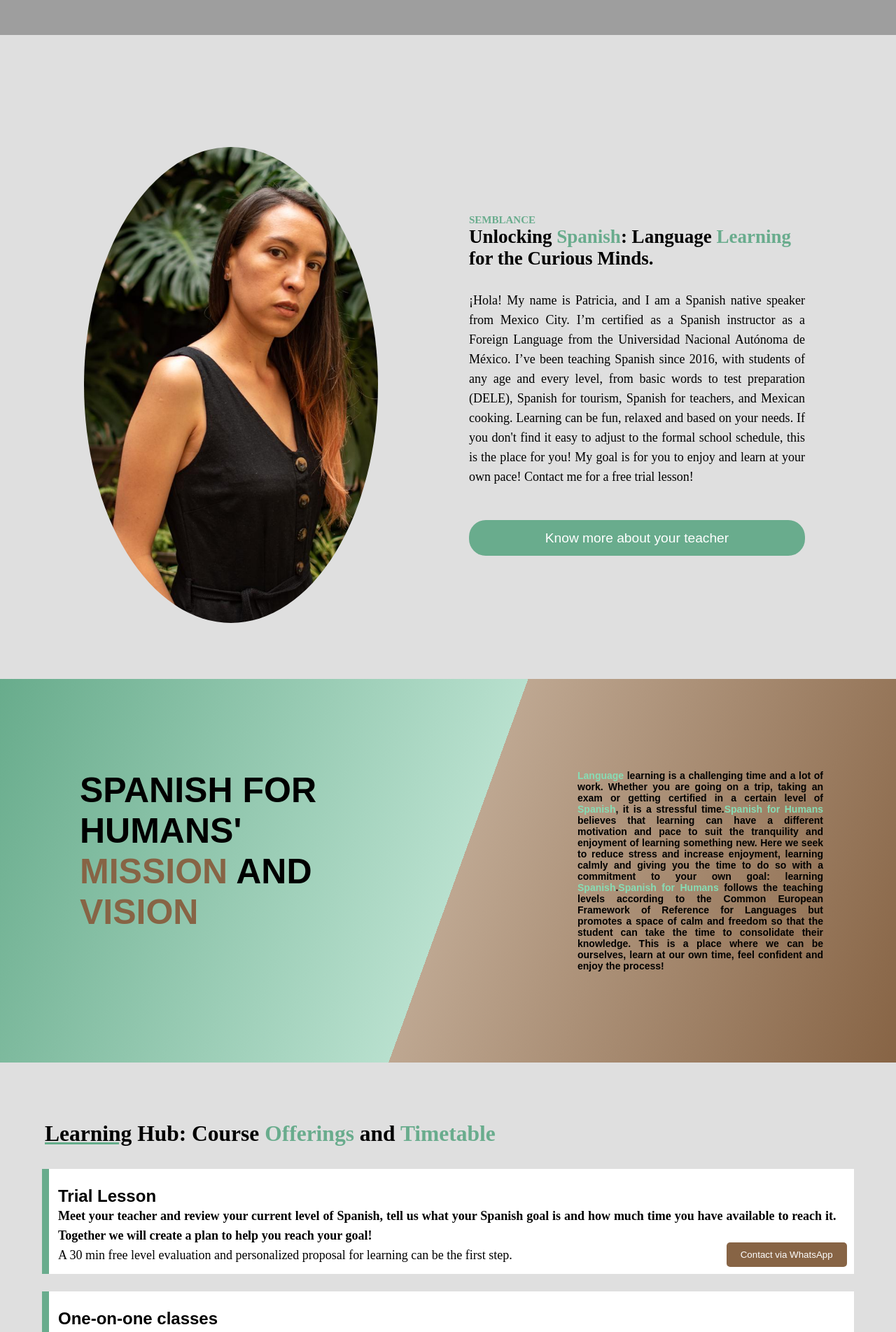
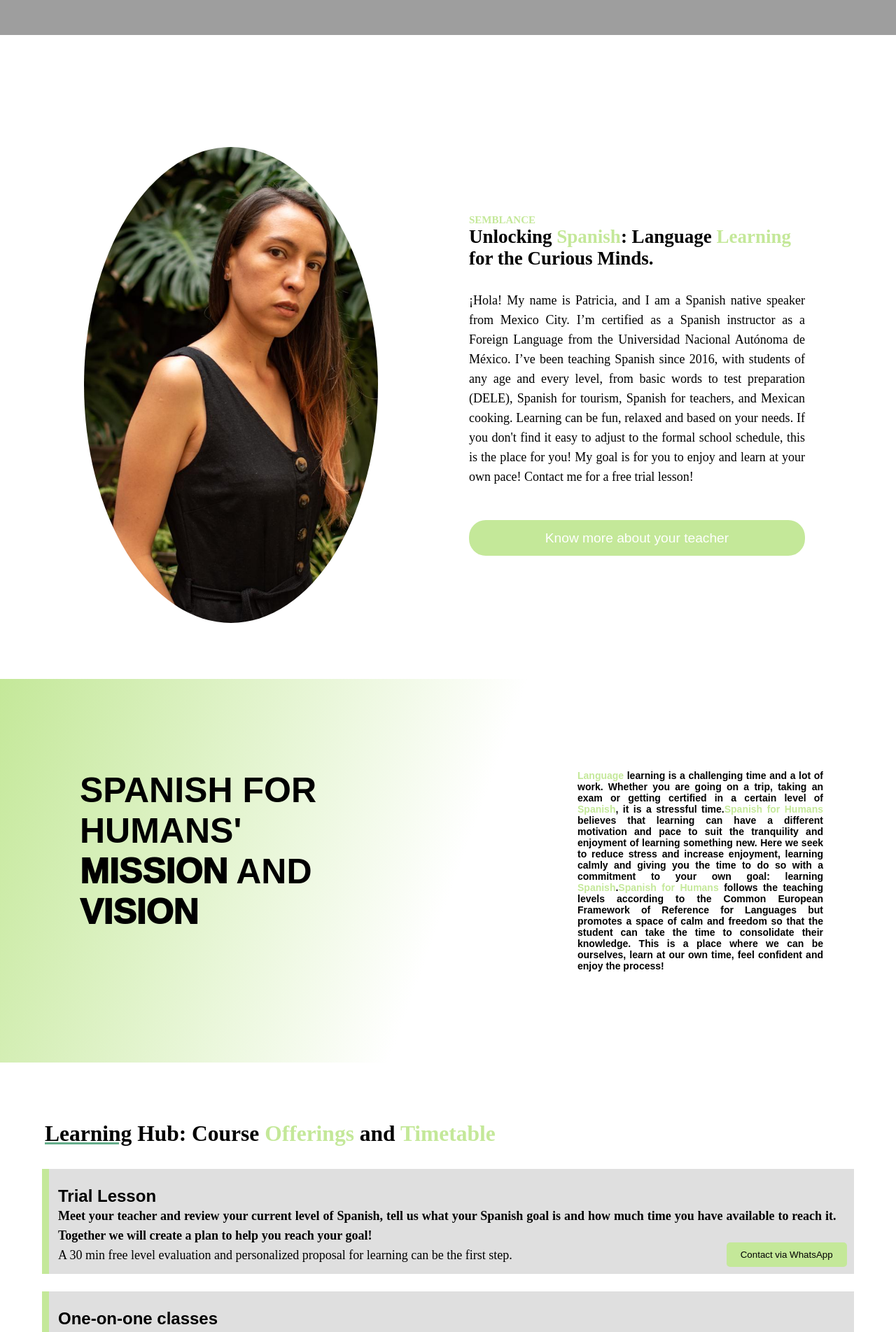
Before and after one commit to DisMedina/spanish4humans, a React (Create React App) app: page / in a window 1280 px wide. Shown: the part 480-2383 px from the top of the page at 70% size. Built offline with nearby package versions, Linux system fonts and the light colour scheme; grey boxes are pictures that could not be loaded; a web font is replaced by a local one.

Commit message:
Color changes

```diff
--- a/src/components/actionAreaCard/actionAreaCard.css
+++ b/src/components/actionAreaCard/actionAreaCard.css
@@ -8,7 +8,7 @@
   padding-bottom: 1rem;
   margin: 2rem;
   box-shadow: var(--box-shadow);
-  background-color: #876445;
+  background-color: #c4e899;
   border-radius: 8%;
   height: 400px;
 
--- a/src/components/actionAreaCard/actionAreaCard.js
+++ b/src/components/actionAreaCard/actionAreaCard.js
@@ -12,7 +12,7 @@ import "./actionAreaCard.css";
 export default function RecipeReviewCard({ index, title, body, image }) {
 
   return (
-    <Card sx={{ maxWidth: 550, maxHeight: 680, backgroundColor: "#876445" }}>
+    <Card sx={{ maxWidth: 550, maxHeight: 680, backgroundColor: "#c4e899" }}>
       <CardHeader
         avatar={
           <Avatar sx={{ bgcolor: "#69ac8d" }} aria-label="recipe">
--- a/src/components/missionvision/Missionvision.css
+++ b/src/components/missionvision/Missionvision.css
@@ -23,7 +23,7 @@
 
 .container-square-background {
   /* background-color: rgb(104, 172, 140) */
-  background: linear-gradient(110deg, rgba(104, 172, 140, 1) 0%, rgb(184, 224, 206) 51%, rgb(190, 167, 145) 51%, rgba(135, 100, 69, 1) 100%);
+  background: linear-gradient(110deg, rgba(196, 232, 153, 1) 0%, rgb(255, 255, 255) 51%, rgb(255, 255, 255) 51%, rgb(255, 255, 255) 100%);
 
 }
 
@@ -35,10 +35,10 @@
 }
 
 .highlighted-text-1 {
-  color: #876445 !important;
+  font-weight:1000;
 }
 .highlighted-text-2 {
-  color: #87ddb5 !important;
+  color: #c4e899 !important;
 }
 
 .info-title {
--- a/src/components/navbar/Navbar.css
+++ b/src/components/navbar/Navbar.css
@@ -6,7 +6,7 @@
   top: 0;
   left: 0;
   width: 100%;
-  background-color: #dfdfdf;
+  background-color: #ffffff;
   padding: 15px;
   z-index: 1000;
   box-shadow: 0px 5px 5px rgba(0, 0, 0, 0.1); /* Add this line for drop shadow */
--- a/src/components/semblance/Semblance.css
+++ b/src/components/semblance/Semblance.css
@@ -46,7 +46,7 @@
   font-size: 15px !important;
   text-transform: uppercase;
   /* margin-bottom: 30px; */
-  color: #69ac8d;
+  color: #c4e899;
   /* display: 'inline' */
 }
 .h-titleSub {
@@ -58,7 +58,7 @@
   margin-bottom: 30px;
 }
 .highlighted-text {
-  color: #69ac8d !important;
+  color: #c4e899 !important;
 }
 
 section#download {
@@ -131,7 +131,7 @@ section#download {
 /* boton */
 
 .slide {
-  background-color: #69ac8d;
+  background-color: #c4e899;
   max-width: 480px;
   margin-top: 10%;
   padding: 3%;
--- a/src/components/servicecards/servicecards.css
+++ b/src/components/servicecards/servicecards.css
@@ -39,7 +39,7 @@
     padding-top: 80px;
     padding-bottom: 80px;
     background-clip:padding-box;
-    background-color: #dfdfdf;
+    background-color: #ffffff;
     color: rgb(0, 0, 0);
 }
 
@@ -69,7 +69,7 @@
 }
 
 .section-background {
-    background-color: #dfdfdf;
+    background-color: #ffffff;
     color: white;
 
 }
--- a/src/components/services/Services.css
+++ b/src/components/services/Services.css
@@ -17,12 +17,12 @@
 }
 
 .servicesList {
-  background-color: rgb(255, 255, 255);
+  background-color: #dfdfdf;
   list-style-type: none;
   margin: 1%;
   margin-left: 4%;
   margin-right: 4%;
-  border-left: 10px solid #69ac8d;
+  border-left: 10px solid #c4e899;
   padding: 2%;
   padding-left: 1%;
   font-size: x-large;
@@ -32,8 +32,8 @@
   transition: background-color 0.3s, border-left 0.3s;
 }
 .servicesList:hover {
-  background-color: #69ac8d;
-  border-left: 10px solid #876445;
+  background-color: #c4e899;
+  border-left: 10px solid #dfdfdf;
 }
 
 .card-text{
@@ -48,8 +48,8 @@
 }
 
 .card-button {
-  background-color: #876445;
-  color: #fff;
+  background-color: #c4e899;
+  color: #000000;
   border: none;
   padding: 10px 20px;
   border-radius: 5px;
@@ -60,7 +60,7 @@
   transition: background-color 0.3s, color 0.3s;
 
   &:hover {
-    background-color: #e2791e;
+    background-color: #758a5b;
   }
 }
 
--- a/src/components/services/cardAnimation.css
+++ b/src/components/services/cardAnimation.css
@@ -5,7 +5,7 @@
 
 
 body {
-  background-color: #dfdfdf;
+  background-color: #ffffff;
 }
 .ag-courses_box {
   display: -webkit-box;
--- a/src/pages/homepage/Home.css
+++ b/src/pages/homepage/Home.css
@@ -2,7 +2,7 @@
     width: 100%;
     height: 50%;
     min-height: 200vh;
-    background: #dfdfdf;
+    background: #ffffff;
     background-size: 100%;
     background-repeat: no-repeat;
     background-position: left top;
--- a/src/pages/teacher/TeacherPage.js
+++ b/src/pages/teacher/TeacherPage.js
@@ -23,7 +23,7 @@ const TeacherPage = () => {
             <p className="card-text">
               Patricia Rivera is a Mexican screenwriter, writer, playwright and film director with a degree in Dramatic Literature and Theater from the National
               Autonomous University of Mexico (UNAM) and a degree in Film writing and directing from Faculty of Filmmaking. She has a degree in Spanish as a Foreign
-              Language from CEPE UNAM and has seven years of experience with groups of children, teenagers, adults and seniors. She uses are mixed and personalized
+              Language from CEPE UNAM and has eight years of experience with groups of children, teenagers, adults and seniors. She uses are mixed and personalized
               teaching techniques according to the needs of each student. She has over 3200 hours of teaching Spanish as a foreign language in front of students since
               2016.
             </p>
```
